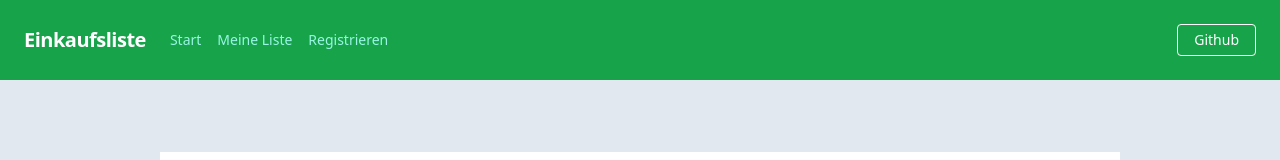
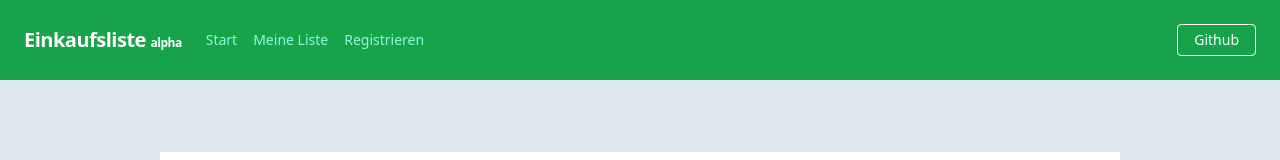
Before and after one commit to n-els/next-shoppinglist, a Next.js app: page /register in a window 1280 px wide. Shown: the top 160 px of the page. Built offline with nearby package versions, Linux system fonts and the light colour scheme.

Commit message:
edit link in navbar

```diff
--- a/components/layout/Navbar.js
+++ b/components/layout/Navbar.js
@@ -13,7 +13,7 @@ const Navbar = () => {
     <nav className="flex items-center justify-between flex-wrap bg-green-600 p-6">
       <div className="flex items-center flex-shrink-0 text-white mr-6">
         <span className="font-semibold text-xl tracking-tight">
-          Einkaufsliste
+          Einkaufsliste <span className="text-xs">alpha</span>
         </span>
       </div>
       <div className="block lg:hidden">
@@ -41,7 +41,7 @@ const Navbar = () => {
             Start
           </NavbarLink>
           <NavbarLink
-            to={'/lists/6391cd264c9532e00244e415'}
+            to={'/lists/63a049517ba87644ea547db7'}
             clickHandler={toggleOpen}
           >
             Meine Liste
```
